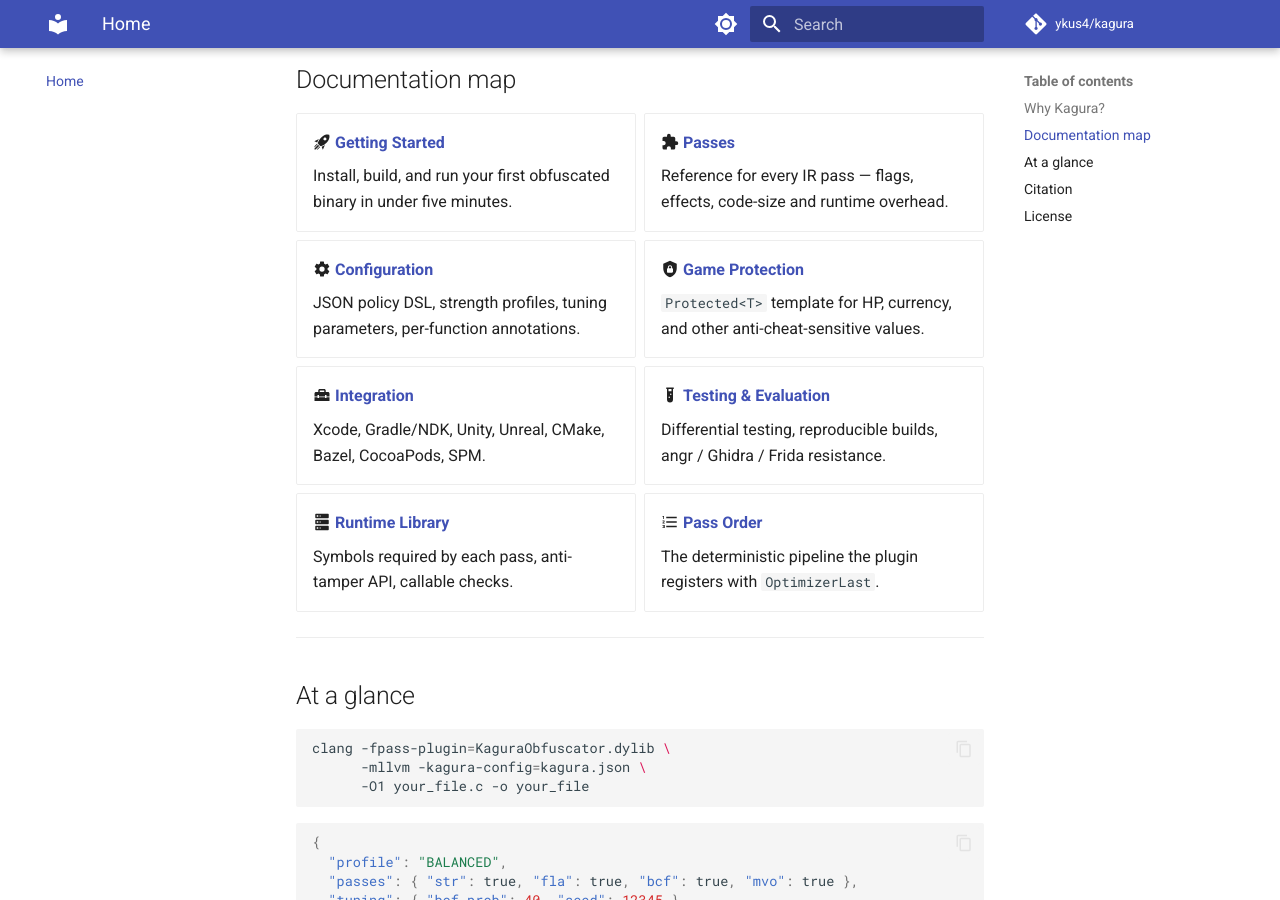
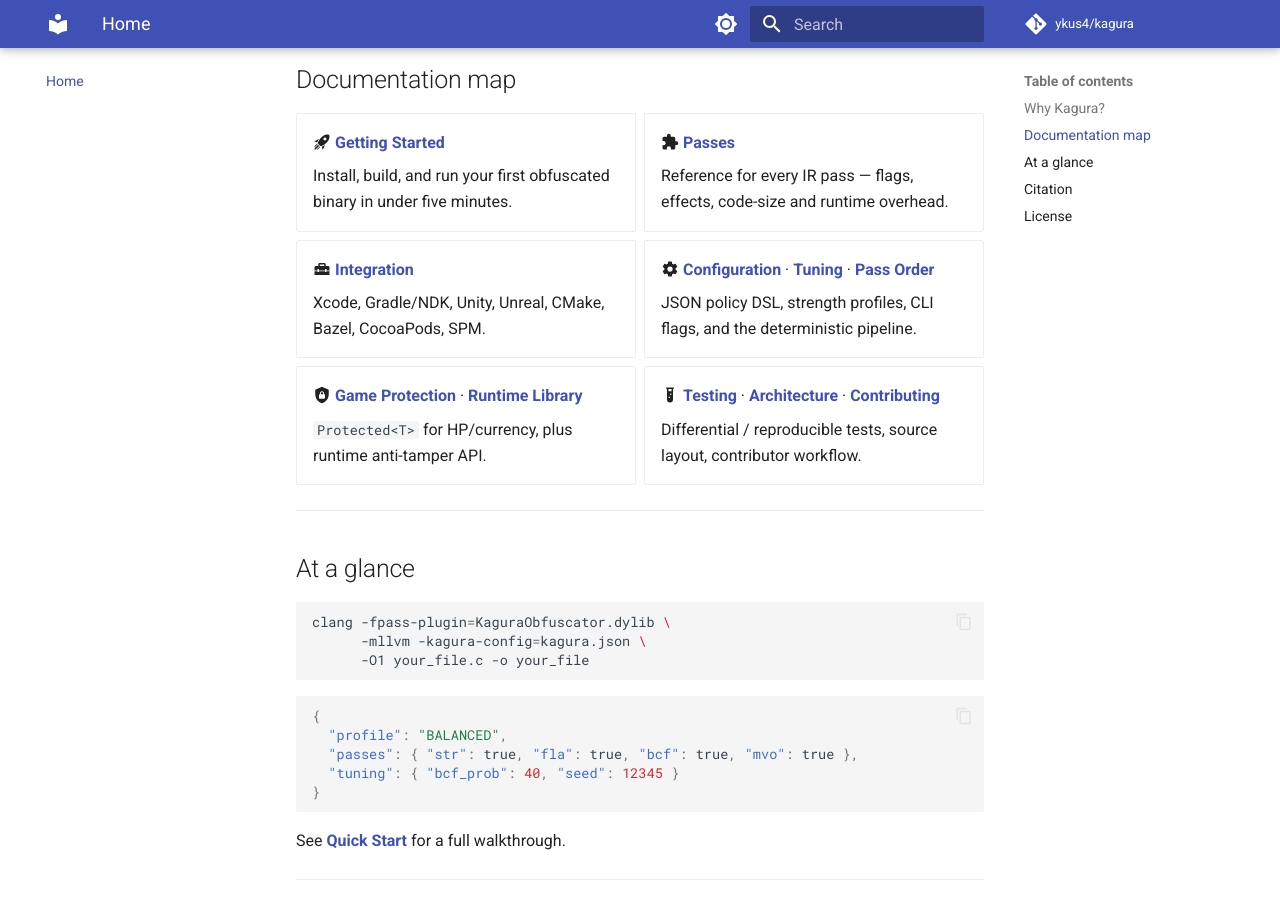
Before and after one commit to Matrix1999/kagura, an MkDocs documentation site: the page built from docs/index.md, in a window 1280 px wide and 900 px high, scrolled down 1218 px. Built offline with MkDocs 1.6.1 and Material for MkDocs 9.7.7, drawn with Linux system fonts in a browser that asks for light colours; comment, search, counter and statistics services are not loaded.

Commit message:
docs(mkdocs): consolidate top-level tabs into 5 (Home/Getting Started/Passes/Integration/Reference)

```diff
--- a/docs/index.md
+++ b/docs/index.md
@@ -38,29 +38,21 @@
 
     Reference for every IR pass — flags, effects, code-size and runtime overhead.
 
-- :material-cog: **[Configuration](configuration.md)**
-
-    JSON policy DSL, strength profiles, tuning parameters, per-function annotations.
-
-- :material-shield-lock: **[Game Protection](game-protection.md)**
-
-    `Protected<T>` template for HP, currency, and other anti-cheat-sensitive values.
-
 - :material-toolbox: **[Integration](integration/index.md)**
 
     Xcode, Gradle/NDK, Unity, Unreal, CMake, Bazel, CocoaPods, SPM.
 
-- :material-test-tube: **[Testing & Evaluation](testing.md)**
+- :material-cog: **[Configuration](configuration.md)** · **[Tuning](tuning.md)** · **[Pass Order](pass-order.md)**
 
-    Differential testing, reproducible builds, angr / Ghidra / Frida resistance.
+    JSON policy DSL, strength profiles, CLI flags, and the deterministic pipeline.
 
-- :material-server: **[Runtime Library](runtime.md)**
+- :material-shield-lock: **[Game Protection](game-protection.md)** · **[Runtime Library](runtime.md)**
 
-    Symbols required by each pass, anti-tamper API, callable checks.
+    `Protected<T>` for HP/currency, plus runtime anti-tamper API.
 
-- :material-format-list-numbered: **[Pass Order](pass-order.md)**
+- :material-test-tube: **[Testing](testing.md)** · **[Architecture](architecture.md)** · **[Contributing](contributing.md)**
 
-    The deterministic pipeline the plugin registers with `OptimizerLast`.
+    Differential / reproducible tests, source layout, contributor workflow.
 
 </div>
 
--- a/mkdocs.yml
+++ b/mkdocs.yml
@@ -73,12 +73,6 @@
       - Infrastructure: passes/infrastructure.md
       - Before / After Examples: passes/before-after.md
       - Performance & Size Impact: passes/performance.md
-  - Configuration:
-      - configuration.md
-      - Pass Order: pass-order.md
-      - Tuning Parameters: tuning.md
-  - Game Protection: game-protection.md
-  - Runtime Library: runtime.md
   - Integration:
       - integration/index.md
       - Xcode: integration/xcode.md
@@ -89,7 +83,12 @@
       - Bazel: integration/bazel.md
       - CocoaPods: integration/cocoapods.md
       - Swift Package Manager: integration/swiftpm.md
-  - Testing & Evaluation:
-      - testing.md
-  - Architecture: architecture.md
-  - Contributing: contributing.md
+  - Reference:
+      - Configuration: configuration.md
+      - Tuning Parameters: tuning.md
+      - Pass Order: pass-order.md
+      - Runtime Library: runtime.md
+      - Game Protection: game-protection.md
+      - Testing & Evaluation: testing.md
+      - Architecture: architecture.md
+      - Contributing: contributing.md
```
